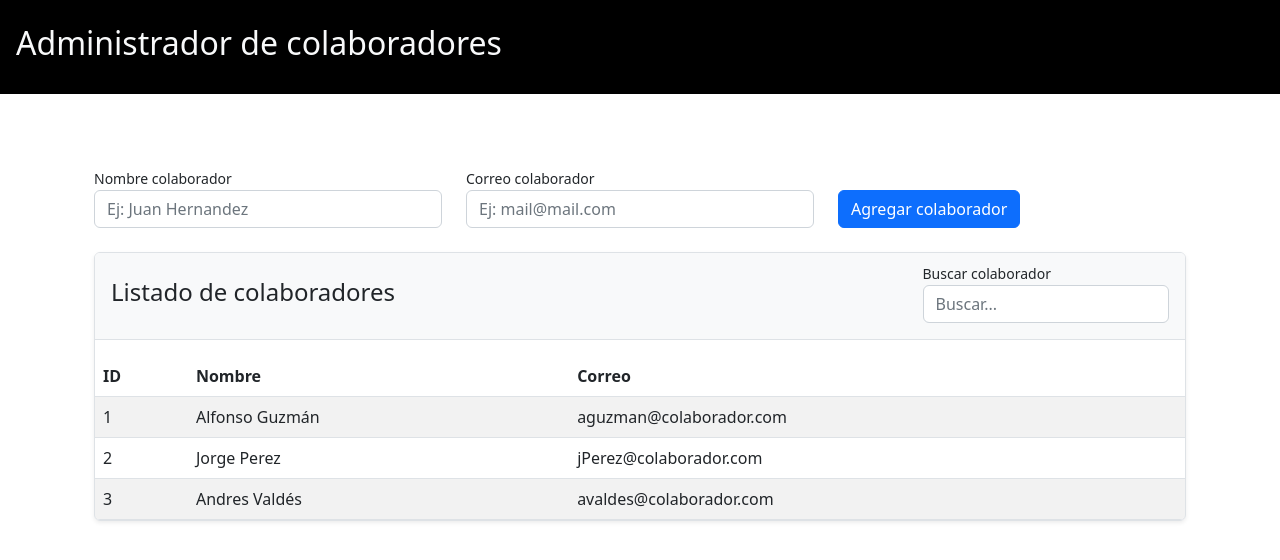
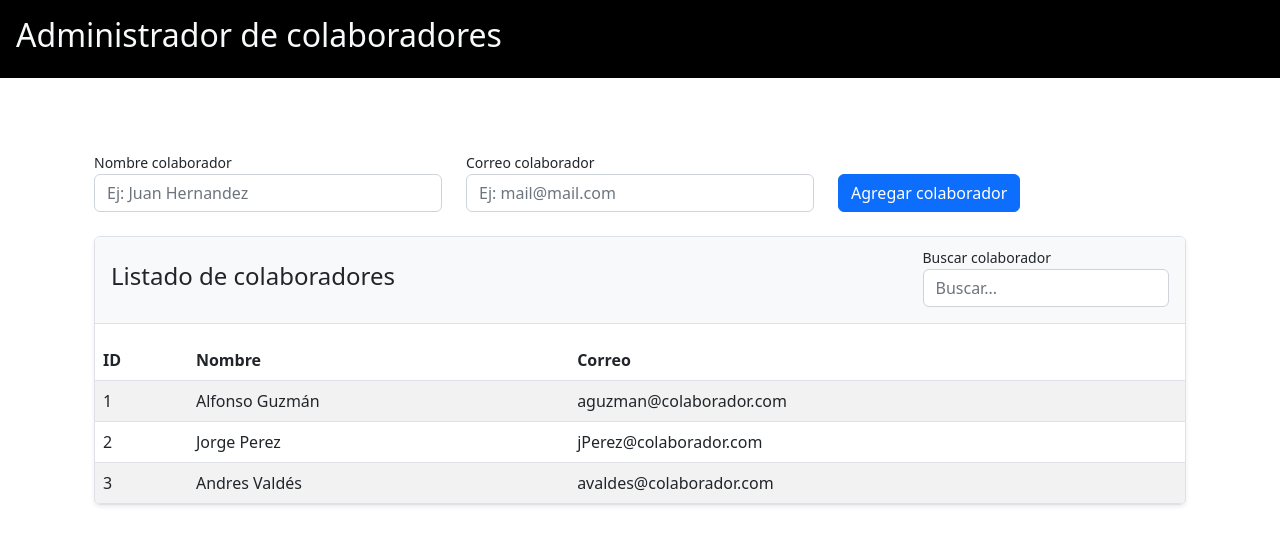
Before and after one commit to AndrewZael/react_renderizacion_dinamica, a React (Create React App) app: page / in a window 1280 px wide. Shown: the top 560 px of the page. Built offline with nearby package versions, Linux system fonts and the light colour scheme.

Commit message:
Se cambia datos colaborador name, emil a Object

```diff
--- a/src/App.js
+++ b/src/App.js
@@ -7,8 +7,7 @@ import Header from './components/Header.jsx';
 
 function App() {
 
-  const [collaborator, setCollaborator] = useState('');
-  const [mail, setMail] = useState('');
+  const [collaborator, setCollaborator] = useState({});
   const [listCollaborators, setListCollaborators] = useState(baseCollaborators);
   const [listFiltered, setListFiltered] = useState(listCollaborators);
 
@@ -18,11 +17,9 @@ function App() {
       <div className="container p-4">
         <FormAdd
           collaborator={collaborator}
-          mail={mail}
           listCollaborators={listCollaborators}
           listFiltered={listFiltered}
           setCollaborator={setCollaborator}
-          setMail={setMail}
           setListCollaborators={setListCollaborators}
           setListFiltered={setListFiltered} />
 
--- a/src/components/FormAdd.jsx
+++ b/src/components/FormAdd.jsx
@@ -1,34 +1,43 @@
-import Input from './Input.jsx';
+import { useState } from 'react';
 
 const FormAdd = (props) => {
 
-    const add = (id, name, mail) => {
-        const newCollaborator =  { id, name, mail }
-        props.setListCollaborators([...props.listCollaborators, newCollaborator]);
-        props.setListFiltered([...props.listFiltered, newCollaborator]);
+    const [user, setUser] = useState({});
+    const add = (e) => {
+        e.preventDefault();
+        props.setListCollaborators([...props.listCollaborators, user]);
+        props.setListFiltered([...props.listFiltered, user]);
+        e.target.reset();    }
+
+    const setValues = e => {
+      const { name, value } = e.target;
+      setUser(prev => ({
+        ...prev,
+        ["id"]: props.listCollaborators.length + 1,
+        [name]: value
+      }));
     }
 
     return(
-        <form onSubmit={(e) =>
-            {
-              e.preventDefault()
-              add(props.listCollaborators.length + 1, props.collaborator, props.mail)
-              e.target.reset()
-            }
+        <form onSubmit={(e) => add(e)
           } className="mb-4 row align-items-end">
-          <Input
-            label="Nombre colaborador"
-            name="collaborator"
-            placeholder="Ej: Juan Hernandez"
-            setValue={props.setCollaborator}
-          />
-          <Input
-            label="Correo colaborador"
-            name="mail"
-            type="email"
-            placeholder="Ej: mail@mail.com"
-            setValue={props.setMail}
-          />
+          <div className="col-12 col-md-4">
+            <label htmlFor="input-name" className="small">Nombre colaborador</label>
+            <input onChange={setValues}
+                id="input-name"
+                name="name"
+                required
+                placeholder="Ej: Juan Hernandez" className="form-control w-100"/>
+          </div>
+          <div className="col-12 col-md-4">
+            <label htmlFor="input-email" className="small">Correo colaborador</label>
+            <input onChange={setValues}
+                id="input-email"
+                type="email"
+                name="mail"
+                required
+                placeholder="Ej: mail@mail.com" className="form-control w-100"/>
+          </div>
           <div className="col-12 col-md-4">
             <button className="btn btn-primary">Agregar colaborador</button>
           </div>
--- a/src/components/Header.jsx
+++ b/src/components/Header.jsx
@@ -1,6 +1,6 @@
 const Header = ({ title }) => {
     return(
-        <header className="bg-black text-light px-3 py-4 mb-5">
+        <header className="bg-black text-light px-3 py-3 mb-5">
             <h1 className="h2 fw-normal">{title}</h1>
         </header>
     )
--- a/src/components/Input.jsx
+++ /dev/null
@@ -1,15 +0,0 @@
-const Input = ({ name, placeholder, label, setValue, required = true, type = 'text' }) => {
-    return(
-        <div className="col-12 col-md-4">
-            <label htmlFor={'input-' + name} className="small">{label}</label>
-            <input onChange={(e) => {setValue(e.target.value)}}
-                id={'input-' + name}
-                type={type}
-                name={name}
-                required={required}
-                placeholder={placeholder} className="form-control w-100"/>
-        </div>
-    );
-}
-
-export default Input;
```
